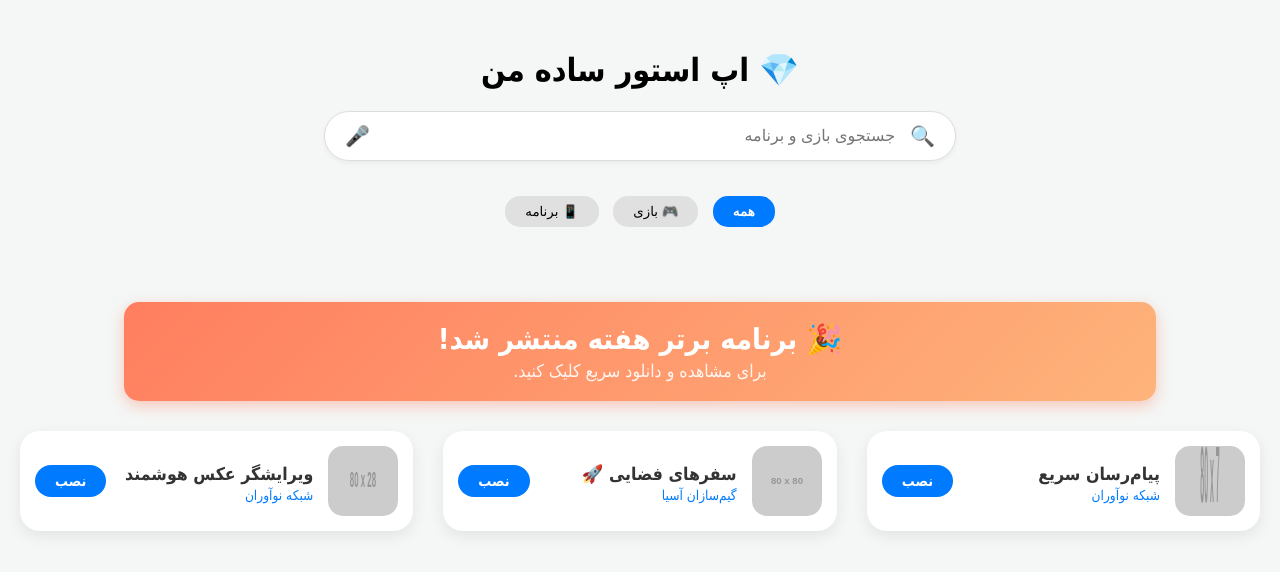
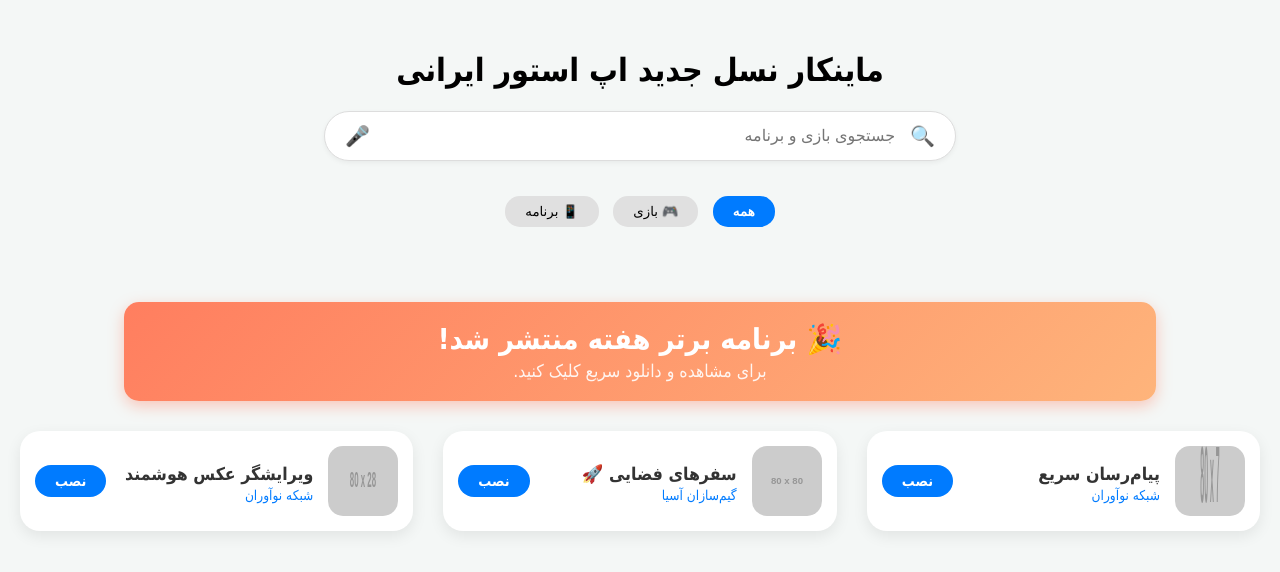
Before and after one commit to lkstrgym-hash/Mainkar-App-Store-, a plain HTML site: page index.html in a window 1280 px wide. Drawn offline with Linux system fonts and the light colour scheme; placeholder pictures from the web are drawn by us.

Commit message:
index.html

```diff
--- a/index.html
+++ b/index.html
@@ -283,7 +283,7 @@
 <body>
 
     <header>
-        <h1>💎 اپ استور ساده من</h1>
+        <h1>ماینکار  نسل جدید اپ استور ایرانی </h1>
 
         <div class="search-container">
             <span class="mic-icon">🎤</span>
```
